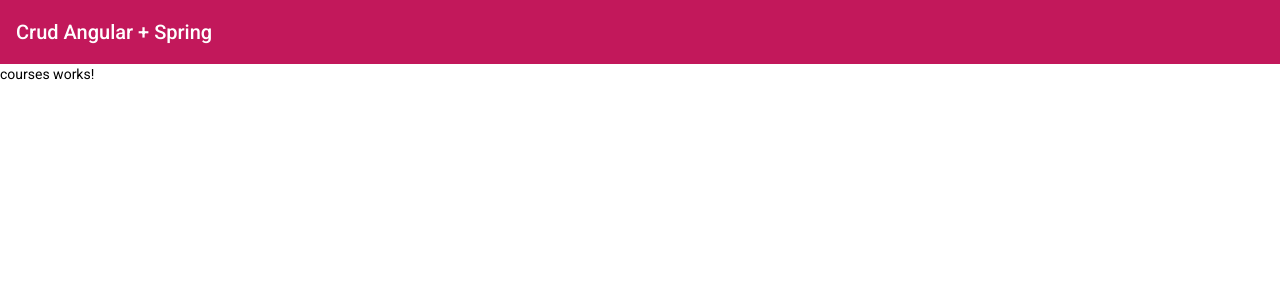
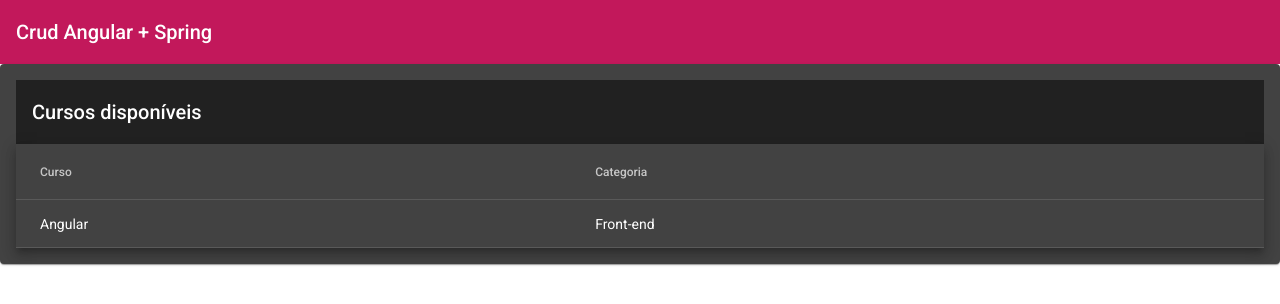
Before and after one commit to karendev1/crud-angular-spring, an Angular app in the folder crud-angular/: page /courses in a window 1280 px wide. Shown: the top 304 px of the page. Built offline with nearby package versions, Linux system fonts and the light colour scheme.

Commit message:
fix: module and css improvements

```diff
--- a/crud-angular/src/app/courses/courses/courses.component.html
+++ b/crud-angular/src/app/courses/courses/courses.component.html
@@ -1 +1,23 @@
-<p>courses works!</p>
+<mat-card>
+
+  <mat-toolbar>
+    <span>Cursos disponíveis</span>
+  </mat-toolbar>
+
+  <table mat-table [dataSource]="courses" class="mat-elevation-z8">
+    <!-- Name Column -->
+    <ng-container matColumnDef="name">
+      <th mat-header-cell *matHeaderCellDef>Curso</th>
+      <td mat-cell *matCellDef="let course">{{ course.name }}</td>
+    </ng-container>
+
+    <!-- Category Column -->
+    <ng-container matColumnDef="category">
+      <th mat-header-cell *matHeaderCellDef>Categoria</th>
+      <td mat-cell *matCellDef="let course">{{ course.category }}</td>
+    </ng-container>
+
+    <tr mat-header-row *matHeaderRowDef="displayedColumns"></tr>
+    <tr mat-row *matRowDef="let row; columns: displayedColumns"></tr>
+  </table>
+</mat-card>
--- a/crud-angular/src/app/courses/courses/courses.component.scss
+++ b/crud-angular/src/app/courses/courses/courses.component.scss
@@ -0,0 +1,3 @@
+table {
+  width: 100%;
+}
--- a/crud-angular/src/app/courses/courses/courses.component.ts
+++ b/crud-angular/src/app/courses/courses/courses.component.ts
@@ -1,15 +1,19 @@
 import { Component, OnInit } from '@angular/core';
+
+import { Course } from '../models/course';
 
 @Component({
   selector: 'app-courses',
   templateUrl: './courses.component.html',
-  styleUrls: ['./courses.component.scss']
+  styleUrls: ['./courses.component.scss'],
 })
 export class CoursesComponent implements OnInit {
+  public courses: Course[] = [
+    { _id: '1', name: 'Angular', category: 'Front-end' },
+  ];
+  public displayedColumns: String[] = ['name', 'category'];
 
-  constructor() { }
+  constructor() {}
 
-  ngOnInit(): void {
-  }
-
+  ngOnInit(): void {}
 }
--- /dev/null
+++ b/crud-angular/src/app/courses/models/course.ts
@@ -0,0 +1,5 @@
+export interface Course {
+  _id: string;
+  name: string;
+  category: string;
+}
```
Also changed, not shown: crud-angular/src/app/courses/courses.module.ts (+7 -7 lines), crud-angular/src/app/shared/app-material/app-material.module.ts (added, +9 -0 lines).
